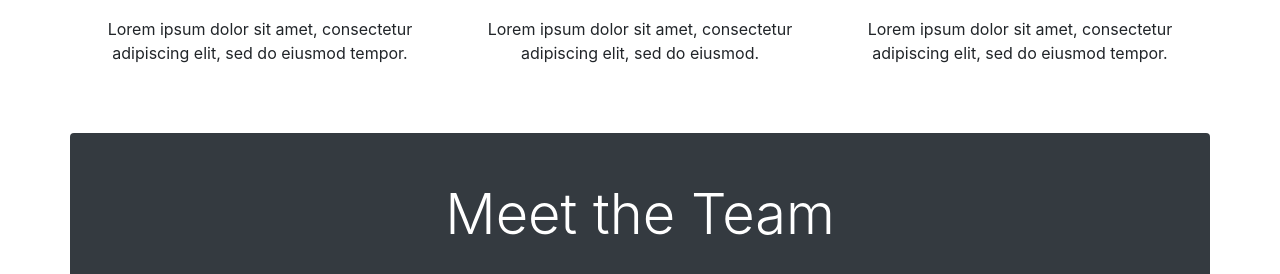
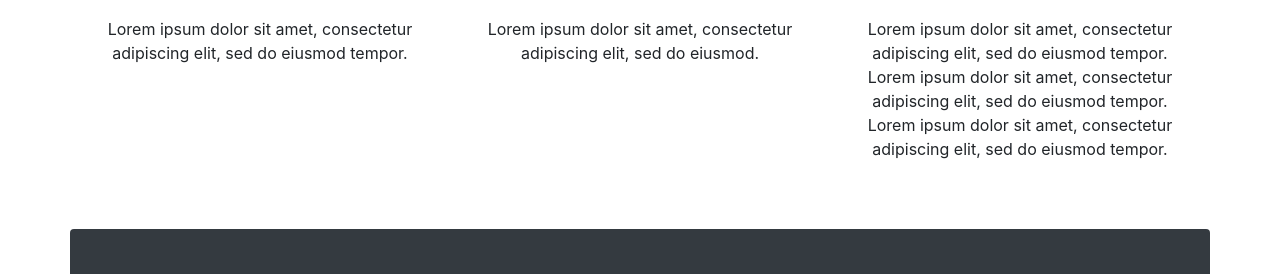
Before and after one commit to spatulatom/bootstrap-demo-website, a plain HTML site: page index.html in a window 1280 px wide. Shown: the part 1421-1695 px from the top of the page. Drawn offline with nearby package versions, Linux system fonts and the light colour scheme.

Commit message:
more text

```diff
--- a/index.html
+++ b/index.html
@@ -119,6 +119,8 @@ mb stands for margin buttom -->
           <div class="card-body">
             <p class="card-text text-center">
               Lorem ipsum dolor sit amet, consectetur adipiscing elit, sed do eiusmod tempor.
+              Lorem ipsum dolor sit amet, consectetur adipiscing elit, sed do eiusmod tempor.
+              Lorem ipsum dolor sit amet, consectetur adipiscing elit, sed do eiusmod tempor.
 
             </p>
           </div>
```
